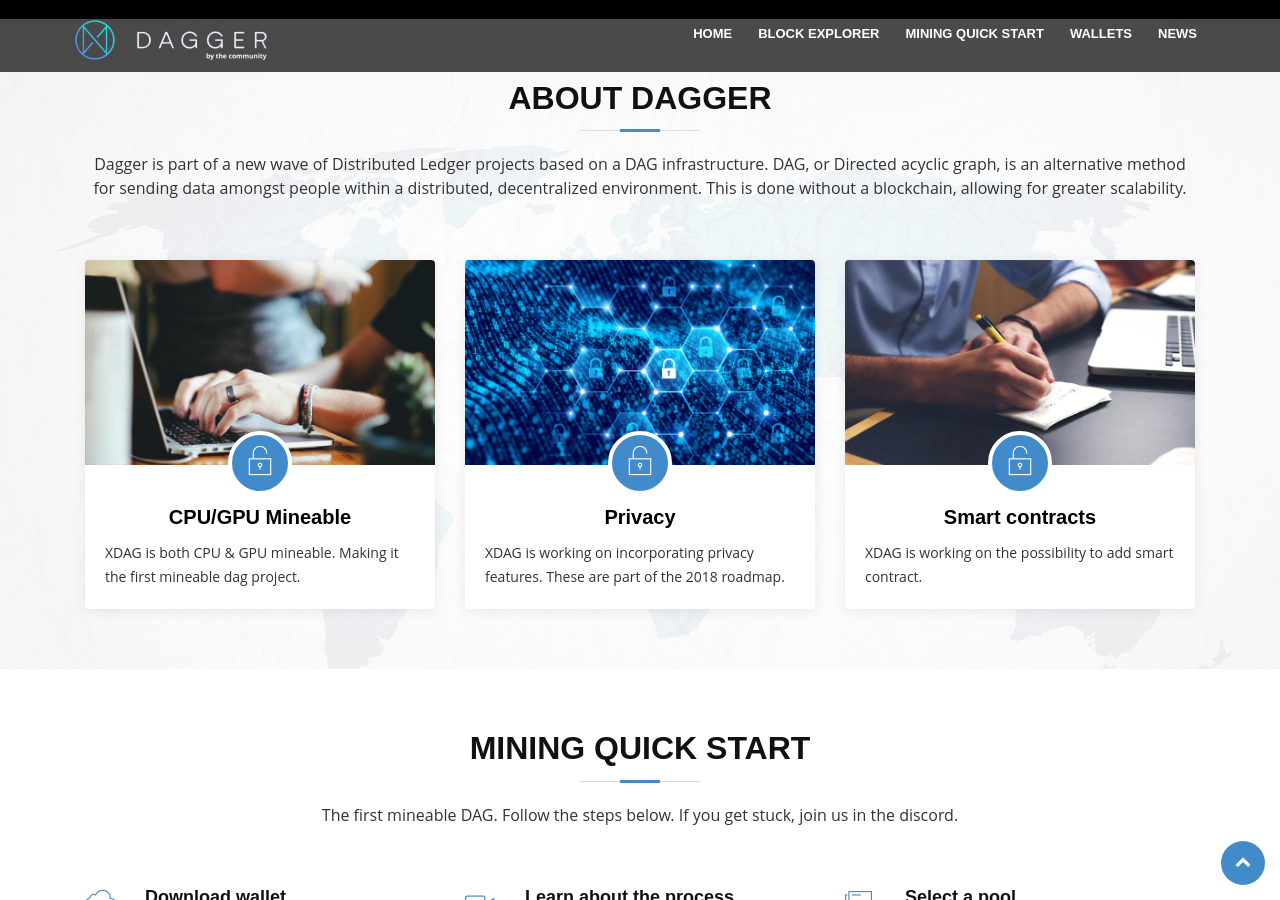
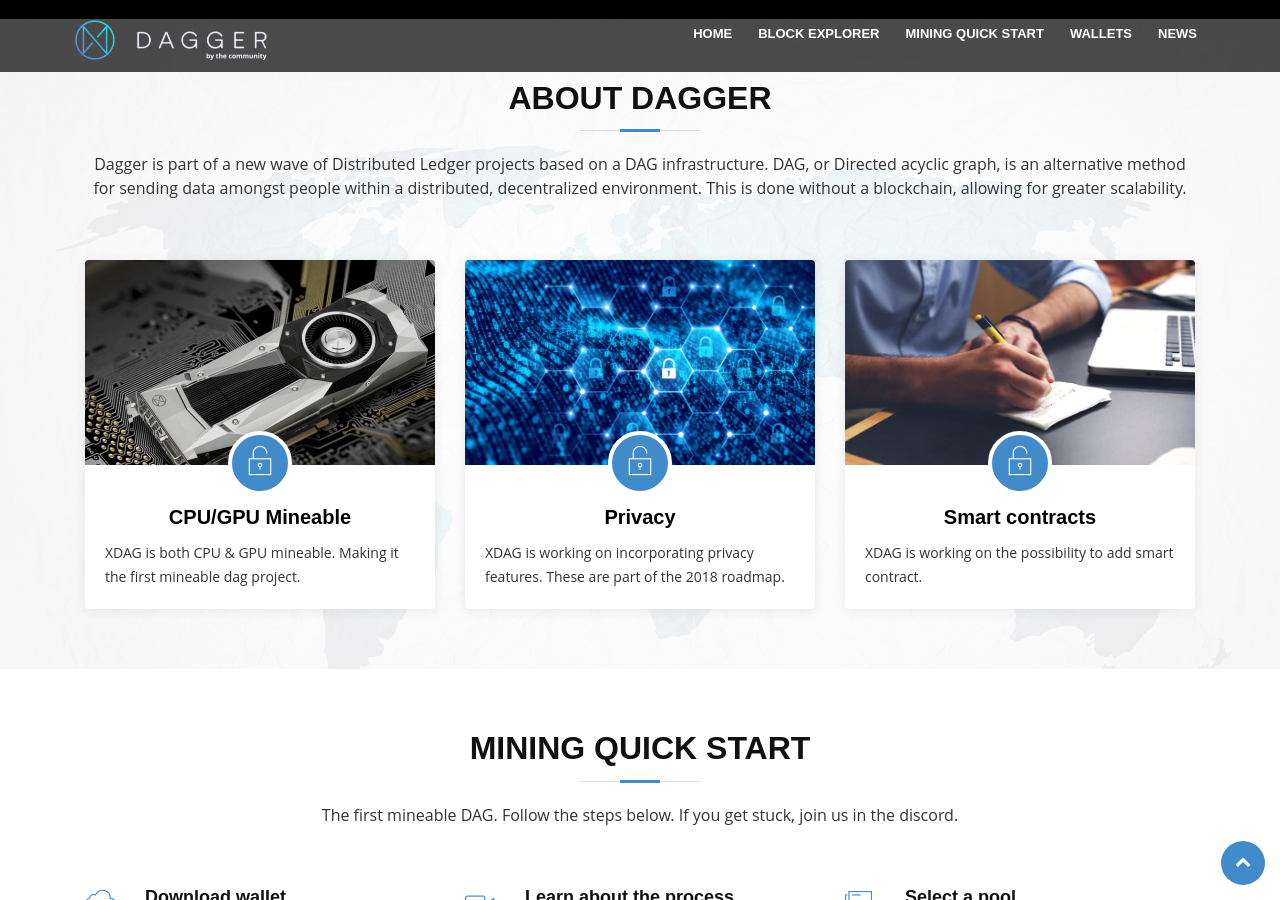
Before and after one commit to XDagger/XDagger.github.io, a Jekyll site: the page built from index.html, in a window 1280 px wide and 900 px high, scrolled down 881 px. Built offline with Jekyll 4.4.1, drawn with Linux system fonts in a browser that asks for light colours; some web fonts are replaced.

Commit message:
Update CPU/GPU mining section image

```diff
--- a/_data/dagger.yml
+++ b/_data/dagger.yml
@@ -1,6 +1,6 @@
 - name: CPU/GPU Mineable
   content: XDAG is both CPU & GPU mineable. Making it the first mineable dag project.
-  pic: '../assets/images/about-vision.jpg'
+  pic: '../assets/images/about-mining.jpg'
   delay: 0s
 
 - name: Privacy
```
Also changed, not shown: assets/images/about-mining.jpg (added).
